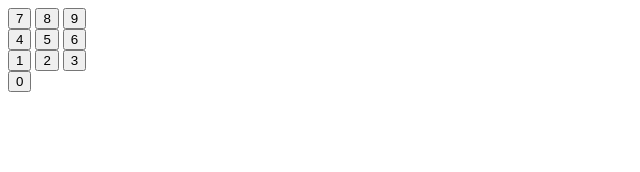
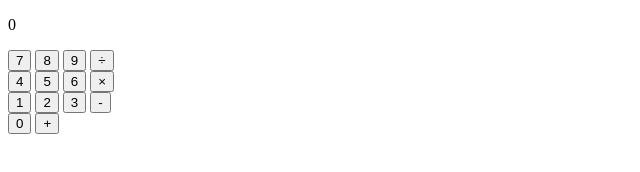
Before and after one commit to Haruu315/calculator, a plain HTML site: page index.html in a window 1280 px wide. Shown: the whole page, without its empty margins (0-640 px from the left). Drawn offline with Linux system fonts and the light colour scheme.

Commit message:
演算子ボタンの追加

```diff
--- a/index.html
+++ b/index.html
@@ -6,20 +6,23 @@
     <title>計算機</title>
 </head>
 <body>
-    <body>
+    <p id="display">0</p>
     <button>7</button>
     <button>8</button>
     <button>9</button>
+    <button>÷</button>
     <br>
     <button>4</button>
     <button>5</button>
     <button>6</button>
+    <button>×</button>
     <br>
     <button>1</button>
     <button>2</button>
     <button>3</button>
+    <button>-</button>
     <br>
     <button>0</button>
-</body>
+    <button>+</button>
 </body>
 </html>
```
